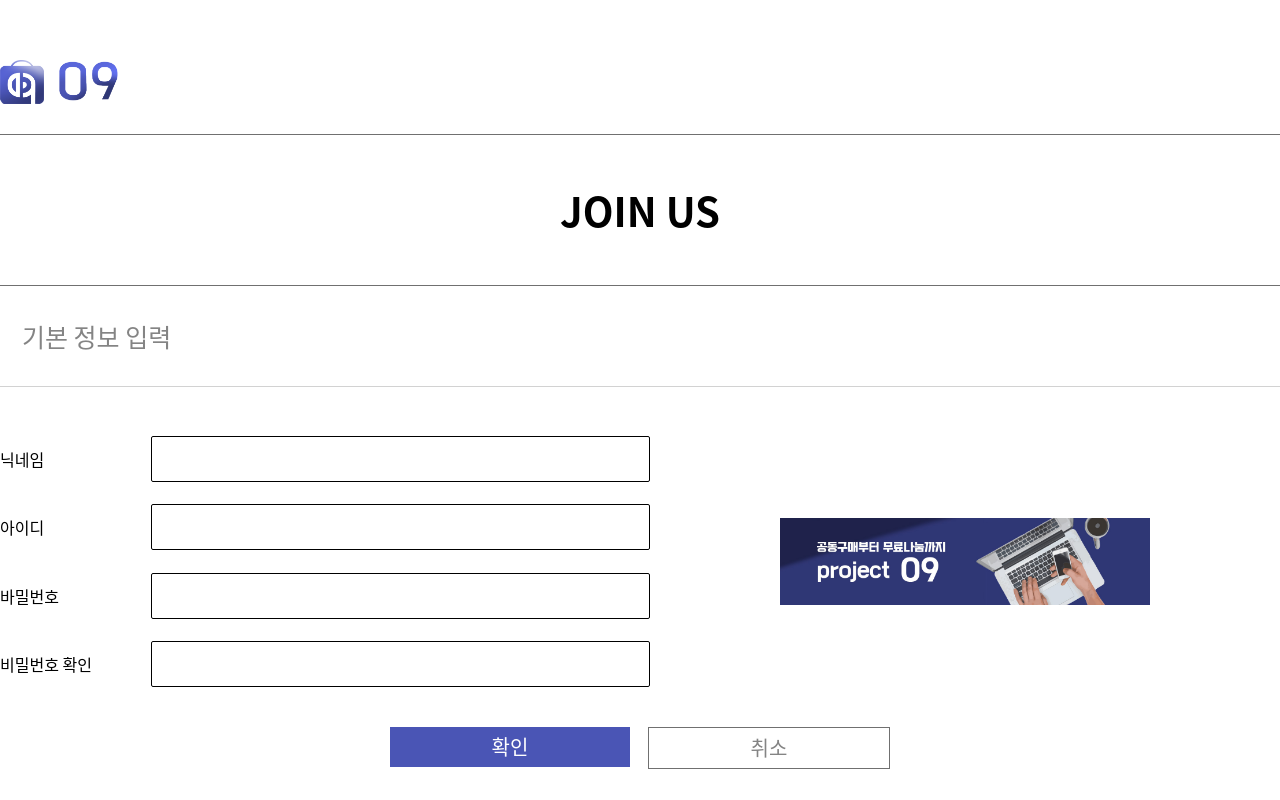
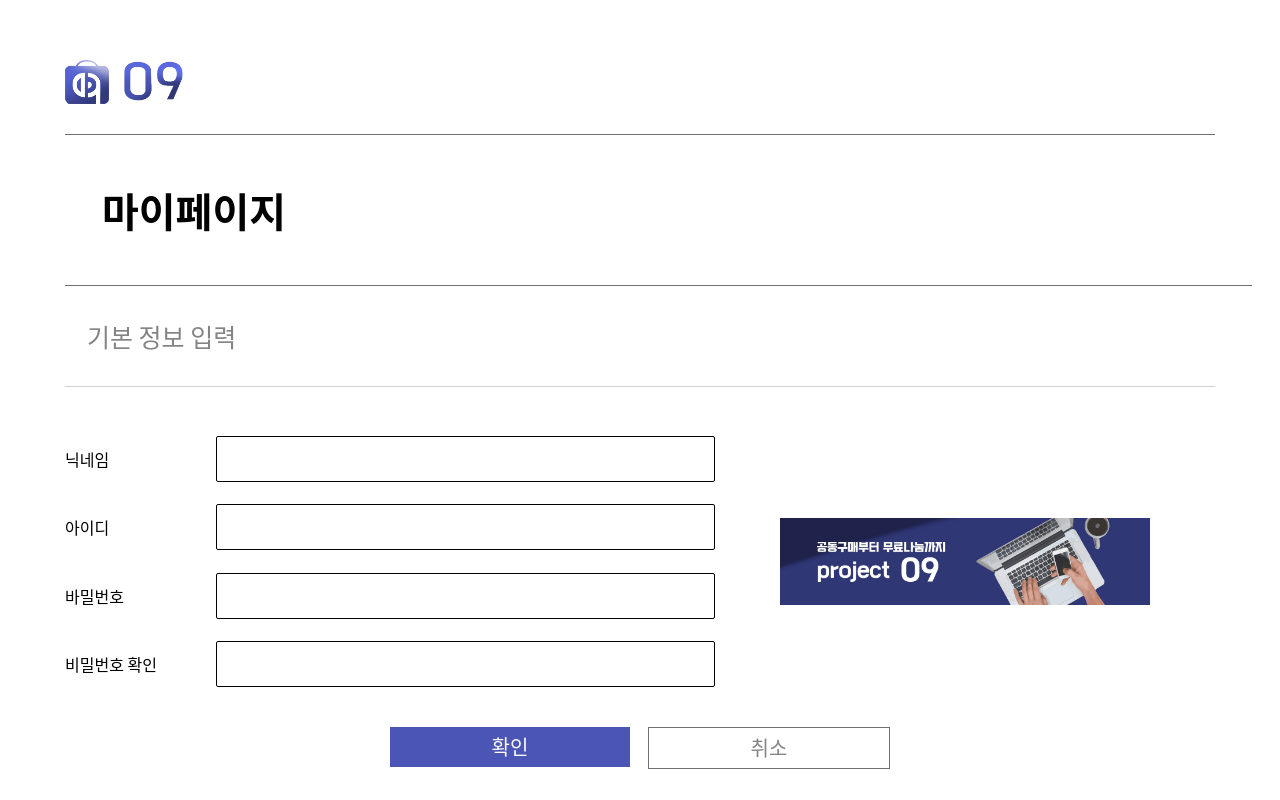
Before and after one commit to 09-Project/09-FrontEnd-Refactoring, a React (Create React App) app: page /signup in a window 1280 px wide. Built offline with nearby package versions, Linux system fonts and the light colour scheme; no server answers.

Commit message:
[추가] 비밀번호 변경기능 추가

```diff
--- a/src/Pages/signup/index.tsx
+++ b/src/Pages/signup/index.tsx
@@ -14,26 +14,37 @@ interface SignUpProps {
     onSetChangePassword: () => void;
     onSetSignUpPage: () => void;
 }
+function useQuery() {
+    return new URLSearchParams(useLocation().search);
+}
 
 function SignUp({
     onSetChangePassword,
     onSetSignUpPage
 }: SignUpProps) {
     const history = useHistory();
+    const location = useLocation();
     const [signUpContent, setSignUpContent] = useState({
         name: '',
         username: '',
         password: '',
-        checkpassword: ''
+        checkpassword: '',
+        beforePassword: '',
+        newPassword: '',
+        newPasswordCheck: ''
     });
-    const { name, username, password, checkpassword } = signUpContent;
+    const query = useQuery()
+    const type = query.get('type')
+    const { name, username, password, checkpassword, beforePassword, newPassword, newPasswordCheck } = signUpContent;
     const onChangeSignUpContent = (e: ChangeEvent<HTMLInputElement>) => {
         setSignUpContent({
             ...signUpContent,
             [e.target.name]: e.target.value
         })
     }
+    console.log(type)
     const onClickSubmitSignUp = () => {
+        if (type !== 'changepassword') {
             if (password === checkpassword) {
                 axios.post(`${API_HOST}/auth/signup`, {
                     name,
@@ -44,14 +55,27 @@ function SignUp({
                     history.push('/');
                 }).catch(res => console.log(res));
             } else alert('비밀번호가 일치하지 않습니다.');
+        } else {
+            if (newPassword === newPasswordCheck) {
+                axios.patch(`${API_HOST}/member/password`, {
+                    password: beforePassword,
+                    new_password: newPassword
+                }).then(() => {
+                    alert('비밀번호 변경에 성공했습니다!')
+                    history.push('/');
+                }).catch(() => {
+                    console.log('비밀번호이 일치하지 않습니다.')
+                })
+            }
+        }
     }
     return (
         <S.SignUpWrapper>
             <S.SignUpContents>
                 <Logo />
-                <Introduce />
+                <Introduce pagetype={type} />
                 <S.SignUpBody>
-                    <Inputs signUpContent={signUpContent} onChangeSignUpContent={onChangeSignUpContent} />
+                    <Inputs pagetype={type} signUpContent={signUpContent} onChangeSignUpContent={onChangeSignUpContent} />
                     <Banner isLarge={false} img={Banner_09} />
                 </S.SignUpBody>
                 <S.Buttons>
--- a/src/Pages/signup/inputs/index.tsx
+++ b/src/Pages/signup/inputs/index.tsx
@@ -3,9 +3,10 @@ import * as S from './styles';
 interface PropsType {
     signUpContent: any;
     onChangeSignUpContent: (event: React.ChangeEvent<HTMLInputElement>) => void;
+    pagetype: string | null
 }
-function Inputs({ signUpContent, onChangeSignUpContent }: PropsType) {
-    const InputArr = [
+function Inputs({ signUpContent, onChangeSignUpContent, pagetype }: PropsType) {
+    const signupInputArr = [
         {
             title: '닉네임',
             eyes: false,
@@ -36,9 +37,32 @@ function Inputs({ signUpContent, onChangeSignUpContent }: PropsType) {
             onChange: onChangeSignUpContent
         }
     ]
+    const changePassword = [
+        {
+            title: '기존 비밀번호',
+            eyes: false,
+            name: 'beforePassword',
+            value: signUpContent.beforePassword,
+            onChange: onChangeSignUpContent
+        },
+        {
+            title: '새 비밀번호',
+            eyes: true,
+            name: 'newPassword',
+            value: signUpContent.newPassword,
+            onChange: onChangeSignUpContent
+        },
+        {
+            title: '새 비밀번호 확인',
+            eyes: true,
+            name: 'newPasswordCheck',
+            value: signUpContent.newPasswordCheck,
+            onChange: onChangeSignUpContent
+        }
+    ]
     return (
         <S.InputsWrapper>
-            {InputArr.map((item, index) =>
+            {(pagetype === 'changepassword' ? changePassword : signupInputArr).map((item, index) =>
                 <S.InputDiv key={index}>
                     <p>{item.title}</p>
                     <S.InputLabel>
--- a/src/Pages/signup/introduce/index.tsx
+++ b/src/Pages/signup/introduce/index.tsx
@@ -1,13 +1,26 @@
 import react from 'react';
 import * as S from './styles';
-function Introduce(){
-    return(
+interface PropsType {
+    pagetype: string | null
+}
+function Introduce({ pagetype }: PropsType) {
+    return (
         <S.IntroduceWrapper>
-            <S.TitleWrapper>
-                JOIN US
-            </S.TitleWrapper>
+            {pagetype === 'changepassword' ?
+                <S.TitleWrapper>
+                    JOIN US
+                </S.TitleWrapper>
+                :
+                <S.PasswordTitle>
+                    마이페이지
+                </S.PasswordTitle>
+            }
             <S.Introduce>
-                기본 정보 입력
+                {pagetype !== 'changepassword' ?
+                    '기본 정보 입력'
+                    :
+                    '비밀번호 입력'
+                }
             </S.Introduce>
         </S.IntroduceWrapper>
     )
--- a/src/Pages/signup/introduce/styles.ts
+++ b/src/Pages/signup/introduce/styles.ts
@@ -7,6 +7,18 @@ export const TitleWrapper = styled.div`
     display: flex;
     justify-content: center;
     align-items: center;
+    width: 100%;
+    height: 150px;
+    margin: auto;
+    font-size: 40px;
+    font-family: "Noto Sans CJK KR";
+    font-weight: bold;
+    border-bottom: 1px solid #707070;
+`
+export const PasswordTitle = styled.h1`
+    display: flex;
+    align-items: center;
+    padding-left: 37px;
     width: 100%;
     height: 150px;
     margin: auto;
--- a/src/Pages/signup/styles.ts
+++ b/src/Pages/signup/styles.ts
@@ -7,7 +7,7 @@ export const SignUpWrapper = styled.section`
     align-items: center;
 `
 export const SignUpContents = styled.div`
-    width: 1300px;
+    width: 1150px;
     margin: 0 auto;
 `
 export const SignUpBody = styled.div`
```
Lines whose indentation alone changed are shown as unchanged.
